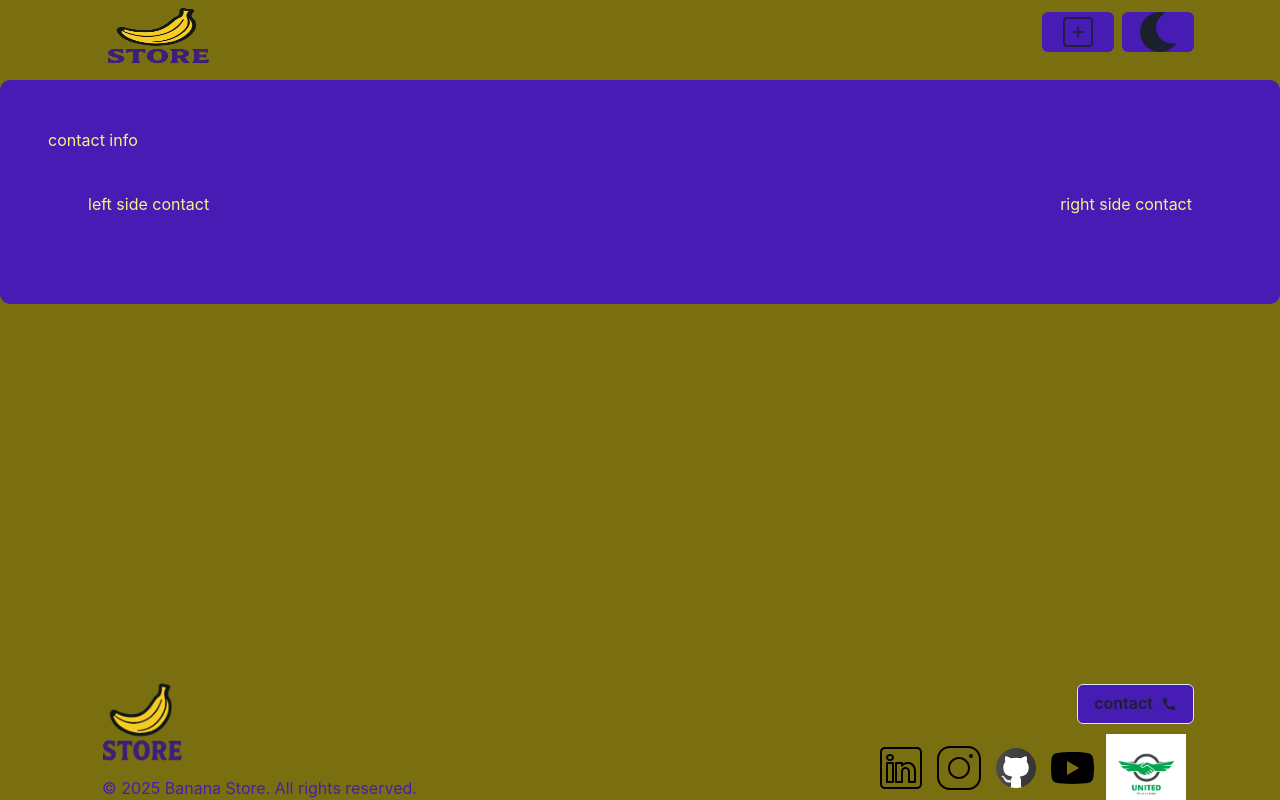
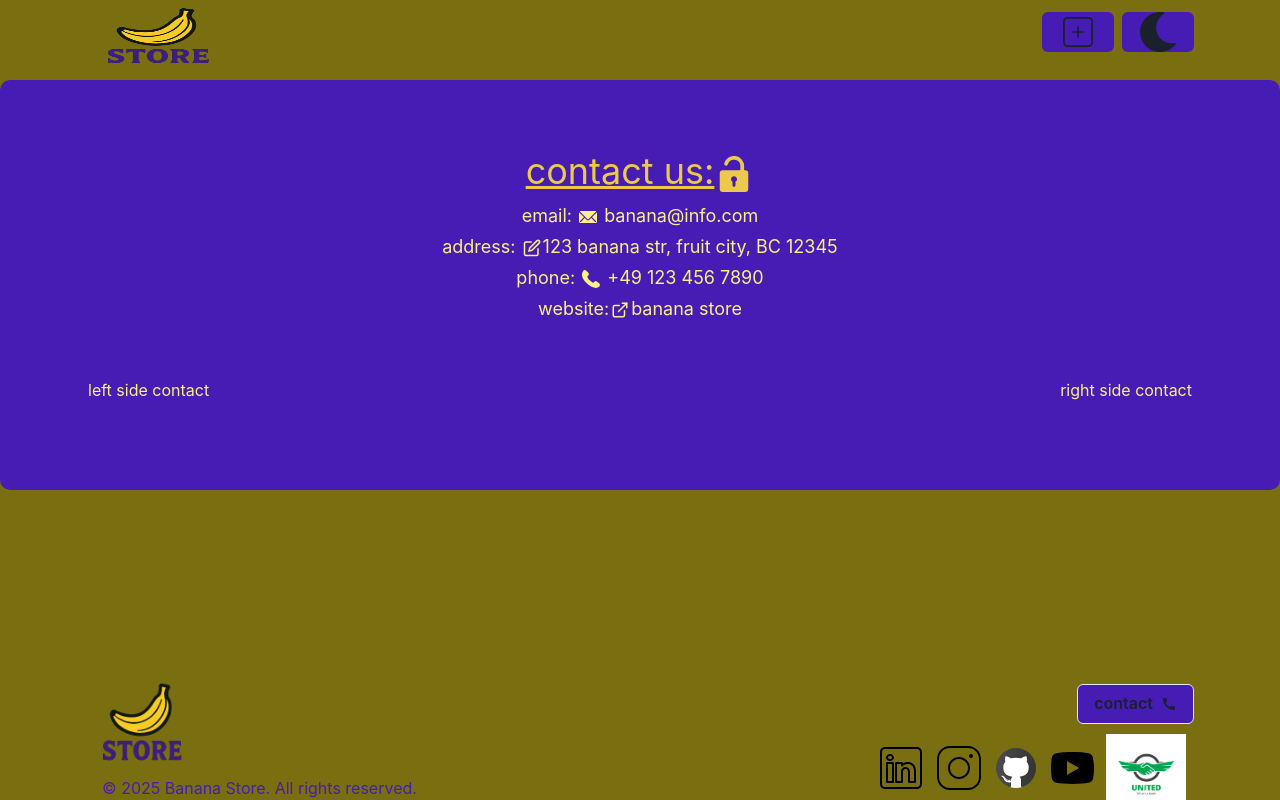
Before and after one commit to raizy21/banana-store, a React (Vite) app in the folder frontend/: page /contact in a window 1280 px wide. Built offline with nearby package versions, Linux system fonts and the light colour scheme.

Commit message:
[CODE] adding the contact info header

```diff
--- a/frontend/src/components/ContactInfo.jsx
+++ b/frontend/src/components/ContactInfo.jsx
@@ -1,5 +1,55 @@
+import {
+  Container,
+  Stack,
+  Text,
+  useColorModeValue,
+  Link,
+} from "@chakra-ui/react";
+import {
+  ExternalLinkIcon,
+  PhoneIcon,
+  UnlockIcon,
+  EmailIcon,
+  EditIcon,
+} from "@chakra-ui/icons";
 const ContactInfo = () => {
-  return <div>contact info</div>;
+  const textColor = useColorModeValue("yellow.200", "yellow.500");
+  const bgColor = useColorModeValue("#471cb4", "#39076b");
+
+  return (
+    <Container p={4} bgColor={bgColor}>
+      <Stack spacing={1}>
+        <Text
+          fontSize="4xl"
+          color={"yellow.400"}
+          textAlign="center"
+          textDecor={"underline"}
+        >
+          contact us:
+          <UnlockIcon mx="2px" />
+        </Text>
+        <Text fontSize="lg" color={textColor} textAlign="center">
+          email: <EmailIcon mx="2px" />{" "}
+          <a href="mailto:info@example.com">banana@info.com</a>
+        </Text>
+        <Text fontSize="lg" color={textColor} textAlign="center">
+          address: <EditIcon mx="2px" />
+          123 banana str, fruit city, BC 12345
+        </Text>
+        <Text fontSize="lg" color={textColor} textAlign="center">
+          phone: <PhoneIcon mx="2px" />{" "}
+          <a href="tel:+491234567890">+49 123 456 7890</a>
+        </Text>
+        <Text fontSize="lg" color={textColor} textAlign="center">
+          website:
+          <Link href="https://banana-store.onrender.com/" isExternal>
+            <ExternalLinkIcon mx="2px" />
+            banana store
+          </Link>
+        </Text>
+      </Stack>
+    </Container>
+  );
 };
 
 export default ContactInfo;
```
